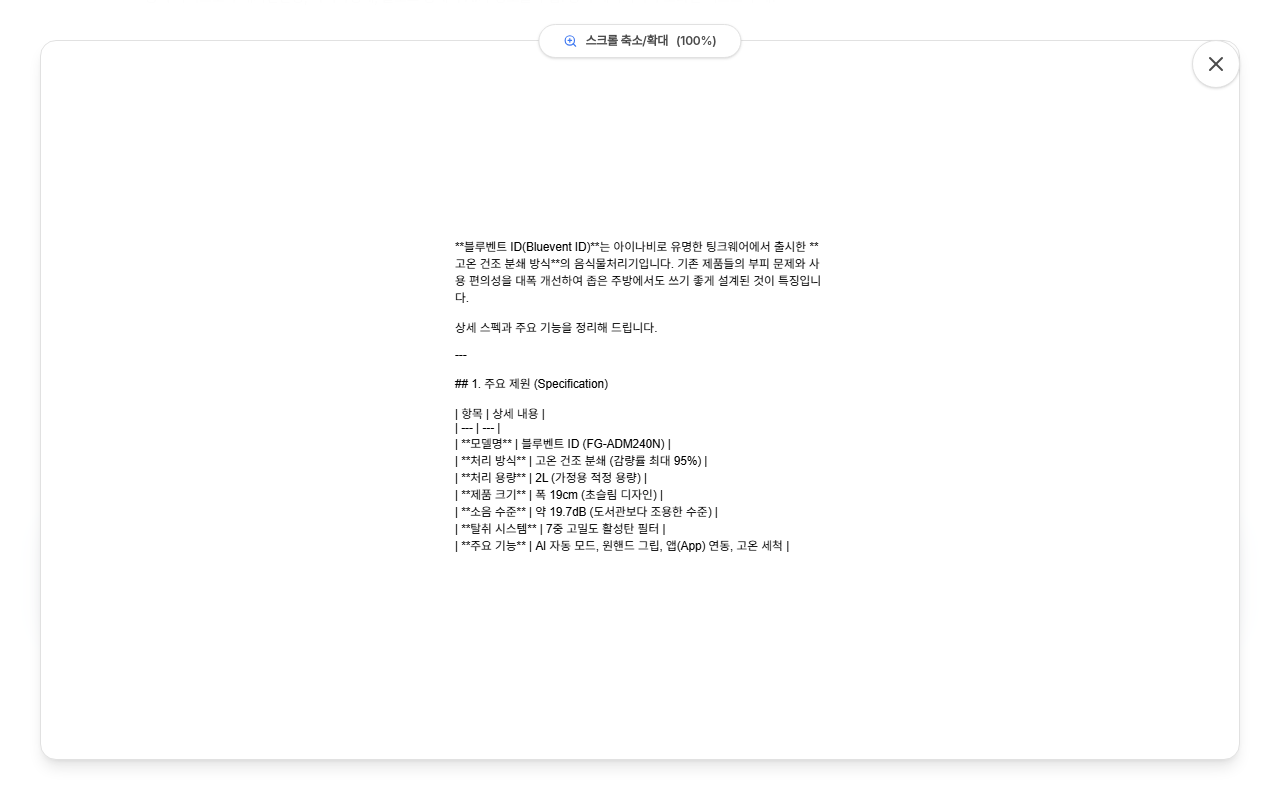
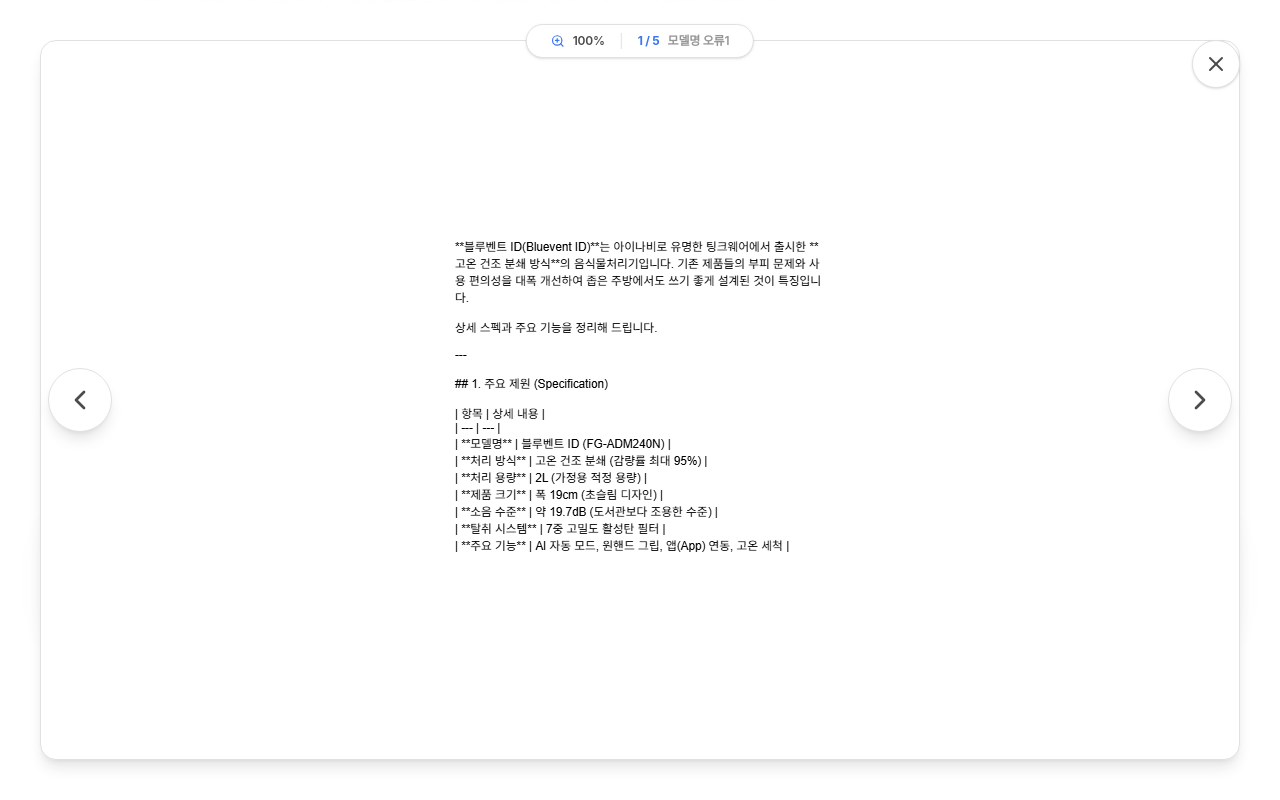
Before and after one commit to seoyahh/bluevent_geo_poc_review, a React (Vite) app: page / in a window 1280 px wide. Both pictures are taken after a click on the element "모델명 오류1". Shown: the part 6051-6851 px from the top of the page. Built offline with nearby package versions, Linux system fonts and the light colour scheme; a web font is replaced by a local one.

Commit message:
UI: add navigation buttons to image modal in Slide 1-4

```diff
--- a/src/App.tsx
+++ b/src/App.tsx
@@ -3,7 +3,7 @@ import { motion, AnimatePresence } from 'framer-motion';
 import {
   CheckCircle2, Layout, BarChart3, Settings, AlertTriangle,
   PlayCircle, ArrowRight, ArrowUp, ArrowDown, FileText,
-  Activity, ChevronRight, Sparkles, Check, Compass, AlertCircle,
+  Activity, ChevronRight, ChevronLeft, Sparkles, Check, Compass, AlertCircle,
   Target, Calendar, X, ZoomIn, ChevronDown
 } from 'lucide-react';
 import { SLIDES } from './constants';
@@ -456,13 +456,13 @@ export default function App() {
     });
     const hypothesis = slide.bullets.find(b => b.startsWith('HYPOTHESIS:'))?.replace('HYPOTHESIS:', '');
     const numberColors = ['bg-[#3C76F1]', 'bg-[#FFBB38]', 'bg-[#FF4040]'];
-    const [expandedImage, setExpandedImage] = useState<string | null>(null);
+    const [currentImageIdx, setCurrentImageIdx] = useState<number | null>(null);
     const [zoomScale, setZoomScale] = useState(1);
     const [transformOrigin, setTransformOrigin] = useState("50% 50%");
     const containerRef = React.useRef<HTMLDivElement>(null);
 
     useEffect(() => {
-      if (!expandedImage) {
+      if (currentImageIdx === null) {
         setZoomScale(1);
         setTransformOrigin("50% 50%");
         document.body.style.overflow = 'auto';
@@ -472,7 +472,7 @@ export default function App() {
       return () => {
         document.body.style.overflow = 'auto';
       };
-    }, [expandedImage]);
+    }, [currentImageIdx]);
 
     const handleWheel = (e: React.WheelEvent) => {
       e.stopPropagation();
@@ -489,6 +489,26 @@ export default function App() {
         const y = ((e.clientY - rect.top) / rect.height) * 100;
         setTransformOrigin(`${x}% ${y}%`);
       }
+    };
+
+    const handlePrev = (e: React.MouseEvent) => {
+      e.stopPropagation();
+      setZoomScale(1);
+      setCurrentImageIdx(prev => (prev && prev > 1 ? prev - 1 : 5));
+    };
+
+    const handleNext = (e: React.MouseEvent) => {
+      e.stopPropagation();
+      setZoomScale(1);
+      setCurrentImageIdx(prev => (prev && prev < 5 ? prev + 1 : 1));
+    };
+
+    const getErrorLabel = (num: number) => {
+      if (num === 1) return '모델명 오류1';
+      if (num === 2) return '모델명 오류2';
+      if (num === 3) return '모델명 오류3';
+      if (num === 4) return '주소 정보 오류';
+      return '외부 기사 인용';
     };
 
     return (
@@ -519,7 +539,7 @@ export default function App() {
                         <div
                           key={num}
                           className="w-48 aspect-video rounded-xl overflow-hidden border border-[#E1E1E1] shadow-md hover:shadow-xl hover:scale-[1.05] hover:border-[#3C76F1] transition-all cursor-zoom-in bg-white group/thumb"
-                          onClick={() => setExpandedImage(`/images/error${num}.png`)}
+                          onClick={() => setCurrentImageIdx(num)}
                         >
                           <img
                             src={`/images/error${num}.png`}
@@ -528,10 +548,7 @@ export default function App() {
                           />
                           <div className="absolute inset-x-0 bottom-0 bg-gradient-to-t from-black/70 to-transparent p-3 opacity-0 group-hover/thumb:opacity-100 transition-opacity">
                             <span className="text-white text-[10px] font-bold tracking-widest">
-                              {num === 1 ? '모델명 오류1' :
-                               num === 2 ? '모델명 오류2' :
-                               num === 3 ? '모델명 오류3' :
-                               num === 4 ? '주소 정보 오류' : '외부 기사 인용'}
+                              {getErrorLabel(num)}
                             </span>
                           </div>
                         </div>
@@ -561,7 +578,7 @@ export default function App() {
 
         {/* Image Modal */}
         <AnimatePresence>
-          {expandedImage && (
+          {currentImageIdx !== null && (
             <motion.div
               initial={{ opacity: 0 }}
               animate={{ opacity: 1 }}
@@ -569,15 +586,37 @@ export default function App() {
               className="fixed inset-0 z-[100] flex items-center justify-center bg-white/95 backdrop-blur-lg p-4 lg:p-10"
             >
               <button
-                onClick={() => setExpandedImage(null)}
-                className="absolute top-6 right-6 lg:top-10 lg:right-10 w-12 h-12 rounded-full bg-white hover:bg-[#F5F8FA] flex items-center justify-center transition-colors duration-300 z-[110] border border-[#E1E1E1] shadow-sm group"
+                onClick={() => setCurrentImageIdx(null)}
+                className="absolute top-6 right-6 lg:top-10 lg:right-10 w-12 h-12 rounded-full bg-white hover:bg-[#F5F8FA] flex items-center justify-center transition-colors duration-300 z-[120] border border-[#E1E1E1] shadow-sm group"
               >
                 <X size={24} className="text-[#4B4B4B] group-hover:text-[#191919]" />
               </button>
 
-              <div className="absolute top-6 left-1/2 -translate-x-1/2 bg-white text-[#4B4B4B] px-6 py-2 rounded-full border border-[#E1E1E1] text-xs font-semibold z-[110] flex items-center gap-2 shadow-sm">
-                <ZoomIn size={14} className="text-[#3C76F1]" />
-                스크롤 축소/확대 <span>({Math.round(zoomScale * 100)}%)</span>
+              <div className="absolute top-6 left-1/2 -translate-x-1/2 bg-white text-[#4B4B4B] px-6 py-2 rounded-full border border-[#E1E1E1] text-xs font-semibold z-[110] flex items-center gap-4 shadow-sm">
+                <div className="flex items-center gap-2 border-r border-[#E1E1E1] pr-4">
+                  <ZoomIn size={14} className="text-[#3C76F1]" />
+                  <span>{Math.round(zoomScale * 100)}%</span>
+                </div>
+                <div className="flex items-center gap-2">
+                  <span className="text-[#3C76F1] font-bold">{currentImageIdx} / 5</span>
+                  <span className="text-[#969696]">{getErrorLabel(currentImageIdx)}</span>
+                </div>
+              </div>
+
+              {/* Prev/Next Buttons */}
+              <div className="absolute inset-x-0 top-1/2 -translate-y-1/2 flex justify-between px-6 lg:px-12 pointer-events-none z-[115]">
+                <button
+                  onClick={handlePrev}
+                  className="w-16 h-16 rounded-full bg-white border border-[#E1E1E1] flex items-center justify-center shadow-lg pointer-events-auto hover:bg-[#F5F8FA] hover:scale-110 transition-all group"
+                >
+                  <ChevronLeft size={32} className="text-[#4B4B4B] group-hover:text-[#3C76F1]" />
+                </button>
+                <button
+                  onClick={handleNext}
+                  className="w-16 h-16 rounded-full bg-white border border-[#E1E1E1] flex items-center justify-center shadow-lg pointer-events-auto hover:bg-[#F5F8FA] hover:scale-110 transition-all group"
+                >
+                  <ChevronRight size={32} className="text-[#4B4B4B] group-hover:text-[#3C76F1]" />
+                </button>
               </div>
 
               <motion.div
@@ -591,7 +630,8 @@ export default function App() {
                 onWheel={handleWheel}
               >
                 <motion.img
-                  src={expandedImage}
+                  key={currentImageIdx} // Key change ensures image resets its motion state when index changes
+                  src={`/images/error${currentImageIdx}.png`}
                   alt="Expanded error"
                   className="max-w-full max-h-full object-contain pointer-events-auto"
                   style={{ transformOrigin }}
```
